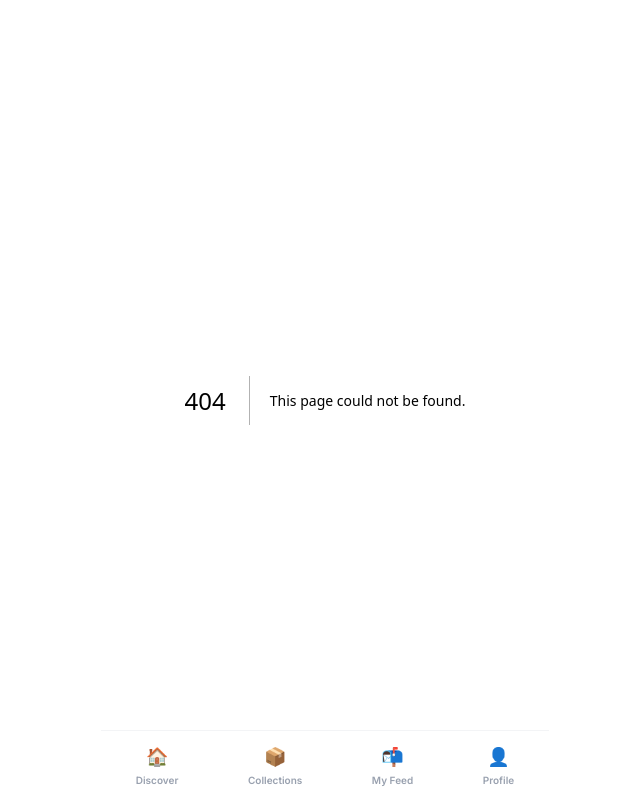
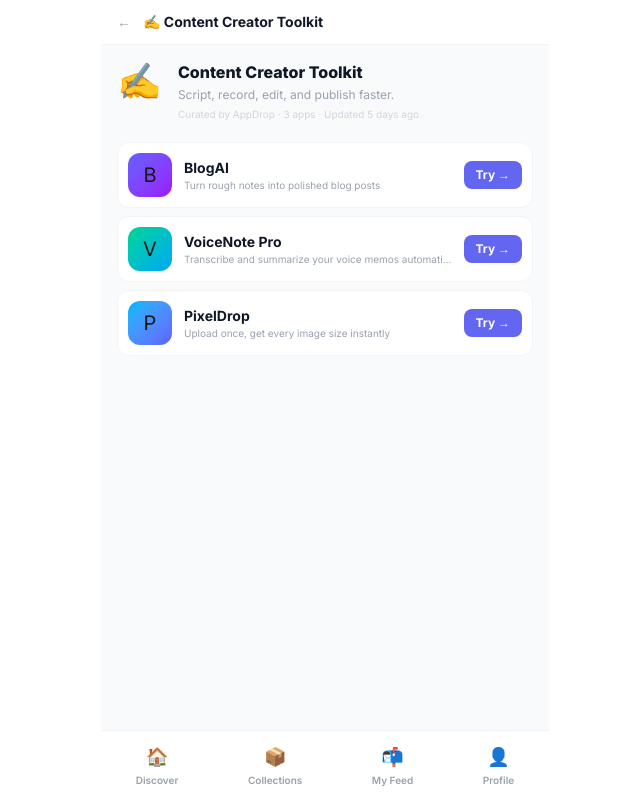
Before and after one commit to hyun9junn/AppDrop, a Next.js app: page /collections/content-creator in a window 1280 px wide. Before the commit this address had no page. Shown: the whole page, without its empty margins (315-955 px from the left). Built offline with nearby package versions, Linux system fonts and the light colour scheme.

Commit message:
feat: collections list and detail pages

```diff
--- /dev/null
+++ b/app/collections/[id]/page.tsx
@@ -0,0 +1,33 @@
+import { collections } from '@/lib/mock-data/collections'
+import { apps } from '@/lib/mock-data/apps'
+import TopBar from '@/components/layout/TopBar'
+import AppRow from '@/components/app/AppRow'
+
+export default async function CollectionDetailPage({ params }: { params: Promise<{ id: string }> }) {
+  const { id } = await params
+  const col = collections.find(c => c.id === id)
+  if (!col) return <div className="p-8 text-center text-gray-400">Collection not found</div>
+
+  const colApps = col.appIds.map(appId => apps.find(a => a.id === appId)).filter(Boolean) as typeof apps
+
+  return (
+    <div className="pb-20 bg-gray-50 min-h-screen">
+      <TopBar backHref="/collections" title={`${col.emoji} ${col.title}`} />
+      <div className="p-4">
+        <div className="flex items-start gap-4 mb-5">
+          <span className="text-4xl">{col.emoji}</span>
+          <div>
+            <p className="font-extrabold text-gray-900 text-base leading-snug">{col.title}</p>
+            <p className="text-xs text-gray-400 mt-1">{col.description}</p>
+            <p className="text-[10px] text-gray-300 mt-1">Curated by AppDrop · {colApps.length} apps · Updated {col.updatedDaysAgo} days ago</p>
+          </div>
+        </div>
+        <div className="flex flex-col gap-2">
+          {colApps.map(app => (
+            <AppRow key={app.id} app={app} />
+          ))}
+        </div>
+      </div>
+    </div>
+  )
+}
--- /dev/null
+++ b/app/collections/page.tsx
@@ -0,0 +1,18 @@
+import { collections } from '@/lib/mock-data/collections'
+import CollectionCard from '@/components/collection/CollectionCard'
+
+export default function CollectionsPage() {
+  return (
+    <div className="pb-20 bg-gray-50 min-h-screen">
+      <div className="bg-white px-4 pt-3 pb-3 border-b border-gray-100">
+        <p className="font-extrabold text-gray-900 text-base">📦 Collections</p>
+        <p className="text-xs text-gray-400">App bundles for specific goals</p>
+      </div>
+      <div className="p-4 flex flex-col gap-3">
+        {collections.map(col => (
+          <CollectionCard key={col.id} collection={col} />
+        ))}
+      </div>
+    </div>
+  )
+}
```
